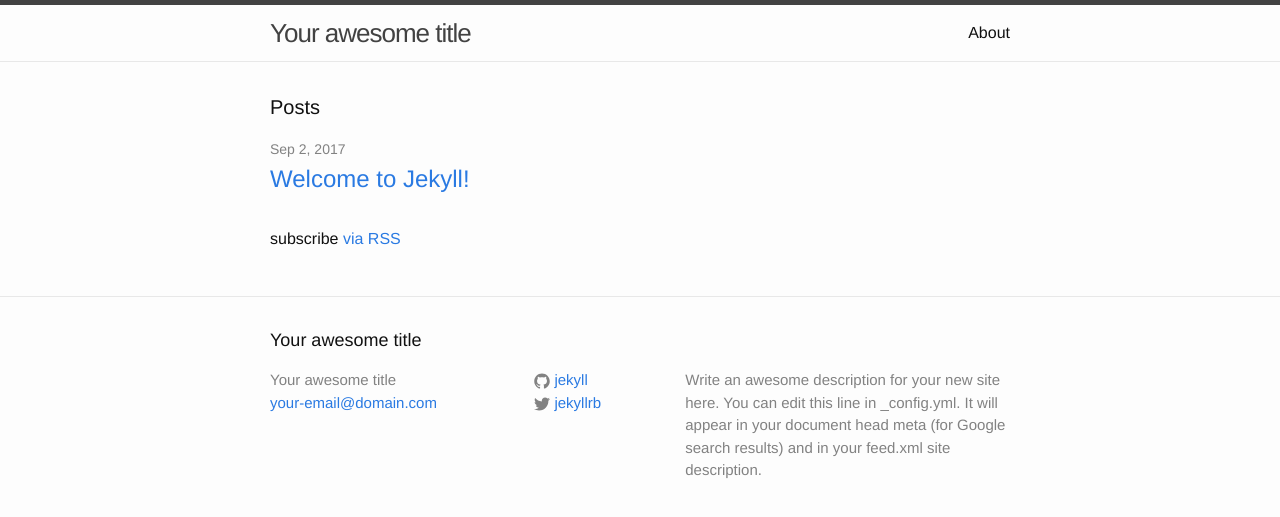
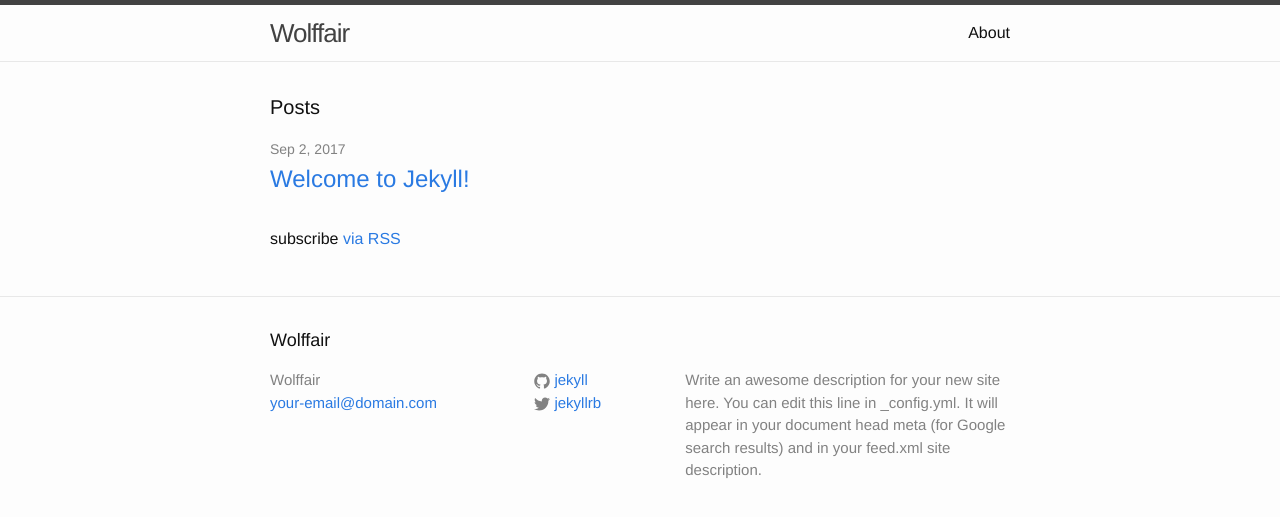
Before and after one commit to JackWilliamBeavan/JackWilliamBeavan.github.io, a Jekyll site: the page built from index.html, in a window 1280 px wide. Shown: the top 517 px of the page. Built offline with Jekyll 4.4.1, drawn with Linux system fonts in a browser that asks for light colours.

Commit message:
Update _config.yml

```diff
--- a/_config.yml
+++ b/_config.yml
@@ -6,7 +6,7 @@
 # 'jekyll serve'. If you change this file, please restart the server process.
 
 # Site settings
-title: Your awesome title
+title: Wolffair
 email: your-email@domain.com
 description: > # this means to ignore newlines until "baseurl:"
   Write an awesome description for your new site here. You can edit this
```
